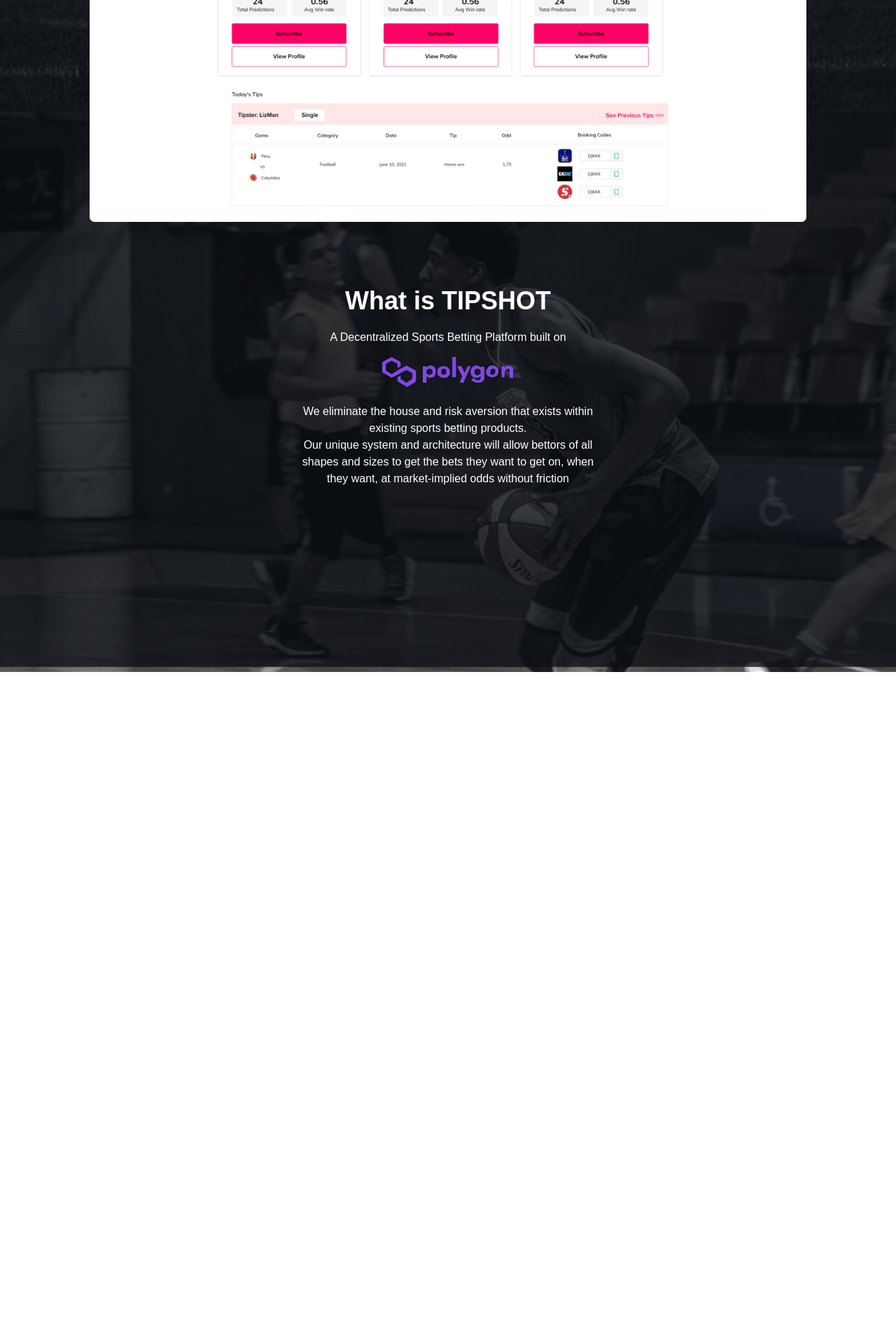
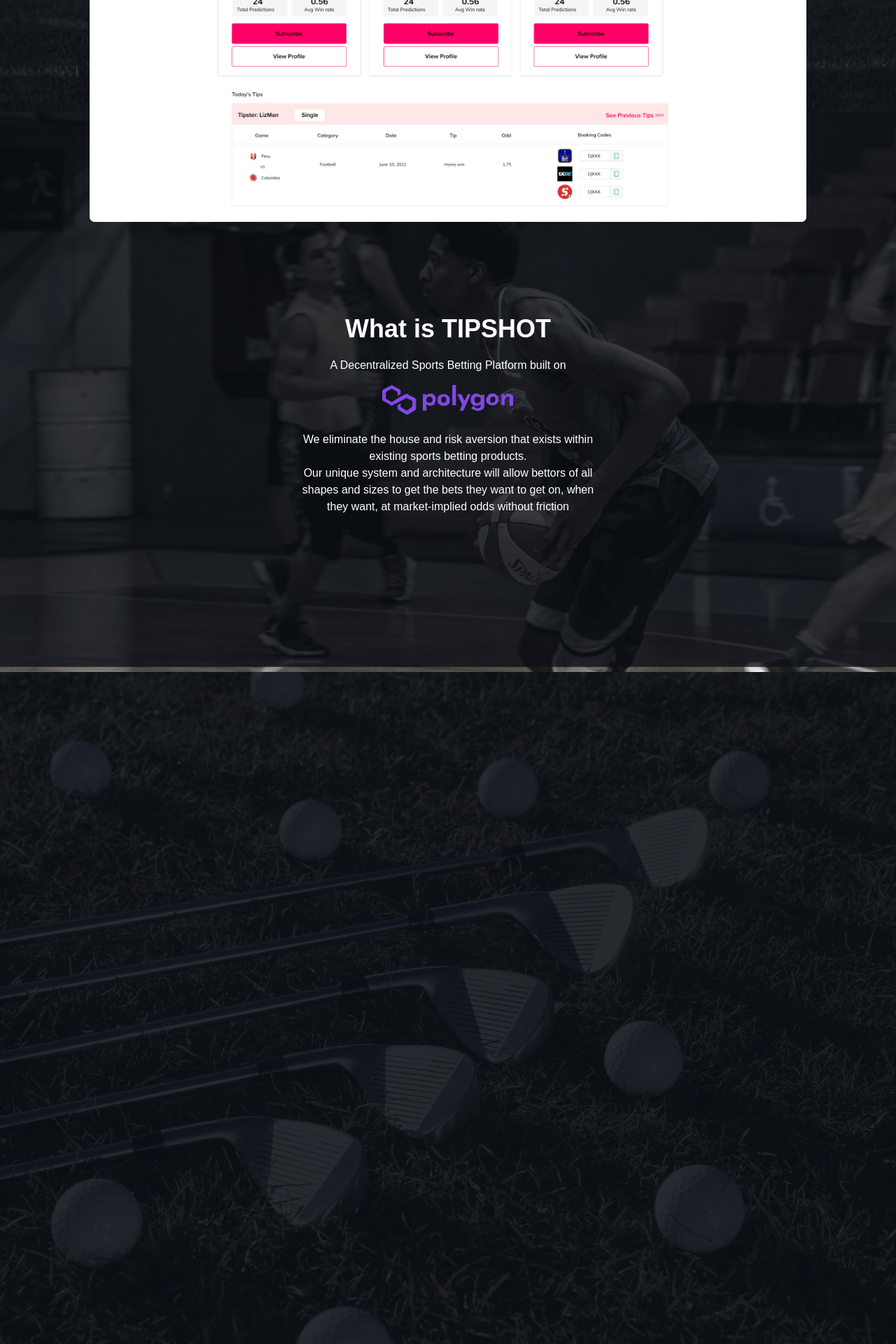
Before and after one commit to tipshot-net/landing-page, a Next.js app: page / in a window 1280 px wide. Shown: the part 800-2720 px from the top of the page at 70% size. Before the commit the page ends 1760 px from the top, so only its background shows below. Built offline with nearby package versions, Linux system fonts and the light colour scheme; a web font is replaced by a local one.

Commit message:
how it works section

```diff
--- a/components/TopBar.tsx
+++ b/components/TopBar.tsx
@@ -12,7 +12,7 @@ const TopBar = () => {
 
   useEffect(() => {
     const handleTransparency = () => {
-      if (window.scrollY > 200) {
+      if (window.scrollY > 100) {
         setTransparent(true)
       } else {
         setTransparent(false)
--- a/pages/index.tsx
+++ b/pages/index.tsx
@@ -64,6 +64,10 @@ const Home: NextPage = () => {
           </p>
         </div>
       </div>
+
+      <div className={styles.howItWorks}>
+
+      </div>
     </div>
   )
 }
--- a/styles/Home.module.scss
+++ b/styles/Home.module.scss
@@ -7,18 +7,23 @@
   padding: 180px 0;
 }
 
-
-.image{
+.image {
   margin-top: 60px;
 
-  img{
+  img {
     max-width: 80%;
   }
 }
 
-.whatIs{
+.whatIs {
   height: 100vh;
-  background: url('../assets/tipshot_basketball_bg.png') no-repeat center center/cover;
-  padding: 250px 20px;
+  background: url('../assets/tipshot_basketball_bg.png') no-repeat center
+    center/cover;
+  padding: 290px 20px;
   padding-bottom: 60px;
 }
+
+.howItWorks {
+  min-height: 120vh;
+  background: url('../assets/tipshot_golf_bg.png') no-repeat center center/cover;
+}
```
Also changed, not shown: assets/tipshot_golf_bg.png (added).
